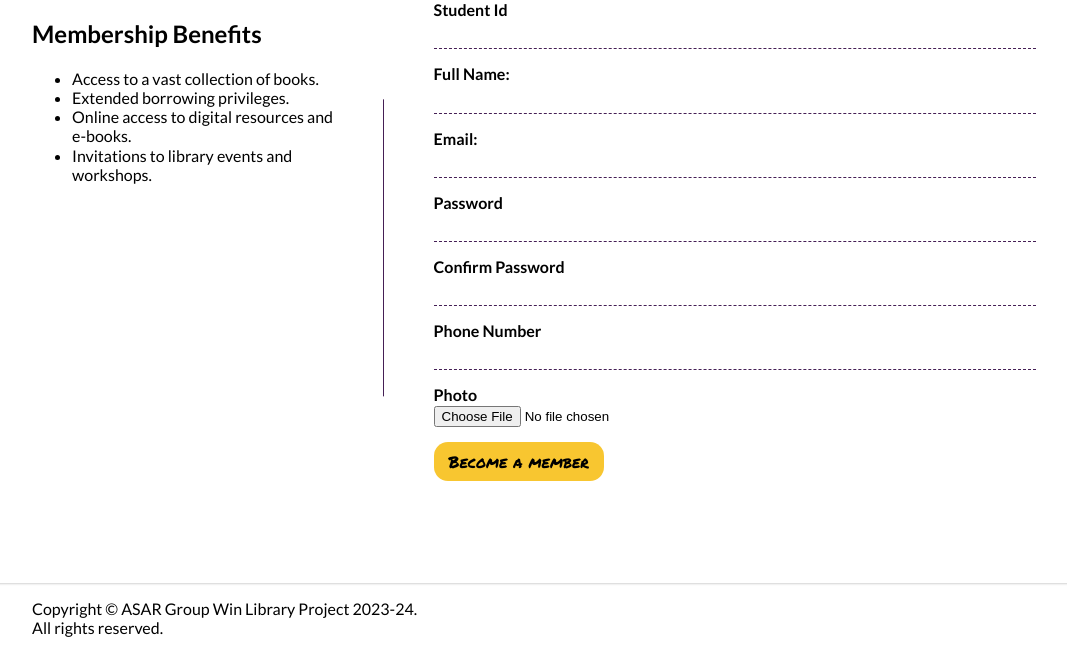
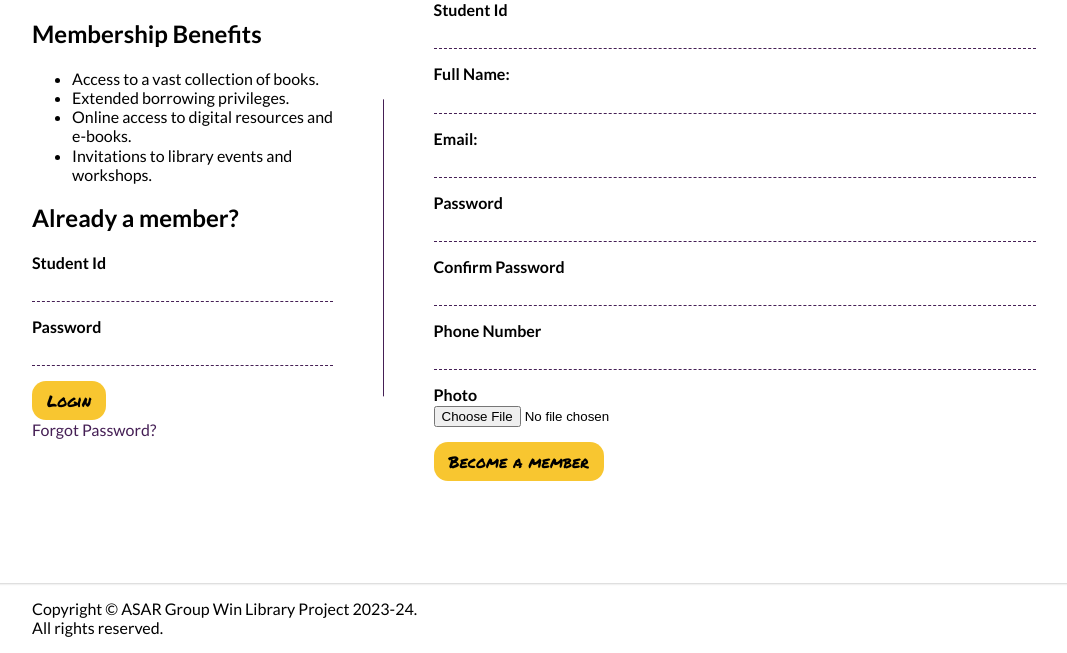
Before and after one commit to simranpreet1010/LIBRARY-BOOKS-IMAGES, a PHP site: page /membership.php in a window 1280 px wide. Shown: the part 147-800 px from the top of the page, without its empty margins (106-1173 px from the left). Run offline with PHP 8.4, Linux system fonts and the light colour scheme; some libraries are stand-ins or nearby versions.

Commit message:
some updates

```diff
--- a/include/db/submit-membership.php
+++ b/include/db/submit-membership.php
@@ -27,7 +27,7 @@
     echo "<pre>";
     print_r ($photo);
     echo "</pre>";
-    /*require_once "config.php";
+    require_once "config.php";
     $tblnameMembership = "tblMembership";
     $tblnamePhoto = "tblmemberphoto";
 
@@ -50,6 +50,6 @@
 
     // Close the database connection
     mysqli_close($conn);
-    */
+
 
 ?>
--- a/membership.php
+++ b/membership.php
@@ -20,9 +20,31 @@
 							<li>Online access to digital resources and e-books.</li>
 							<li>Invitations to library events and workshops.</li>
 						</ul>
+						<form action="include/db/login.php" method="POST">
+							<h2>Already a member?</h2>
+							<div class="input-row">
+								<div class="label-wrap">
+									<label for="login_id">Student Id</label>
+								</div>
+								<input type="number" id="login_id" name="login_id">
+							</div>
+							<div class="input-row">
+								<div class="label-wrap">
+									<label for="login_pwd">Password</label>
+								</div>
+								<input type="number" id="login_pwd" name="login_pwd">
+							</div>
+							<div class="input-row">
+								<input type="submit" value="Login">
+								<div class="sub-row">
+									<a href="#">Forgot Password?</a>
+								</div>
+							</div>
+
+						</form>
 					</aside>
 					<div class="side-column">
-						<form action="include/db/submit-membership.php" method="POST" enctype="multipart/form-data" onsubmit="return validateForm();">
+						<form action="include/db/submit-membership.php" method="POST" autocomplete="off" enctype="multipart/form-data" onsubmit="return validateForm();">
 							<div class="input-row">
 								<div class="label-wrap">
 									<label for="id">Student Id</label>
```
